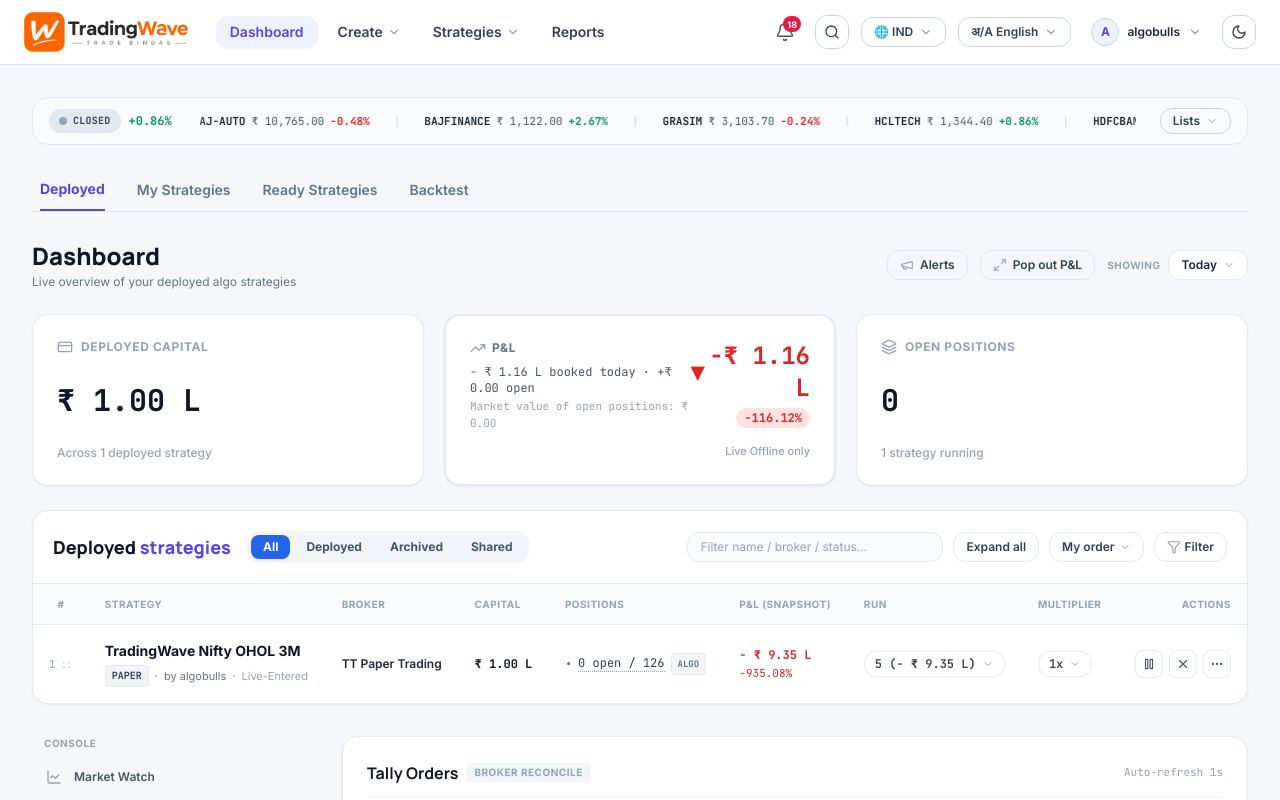
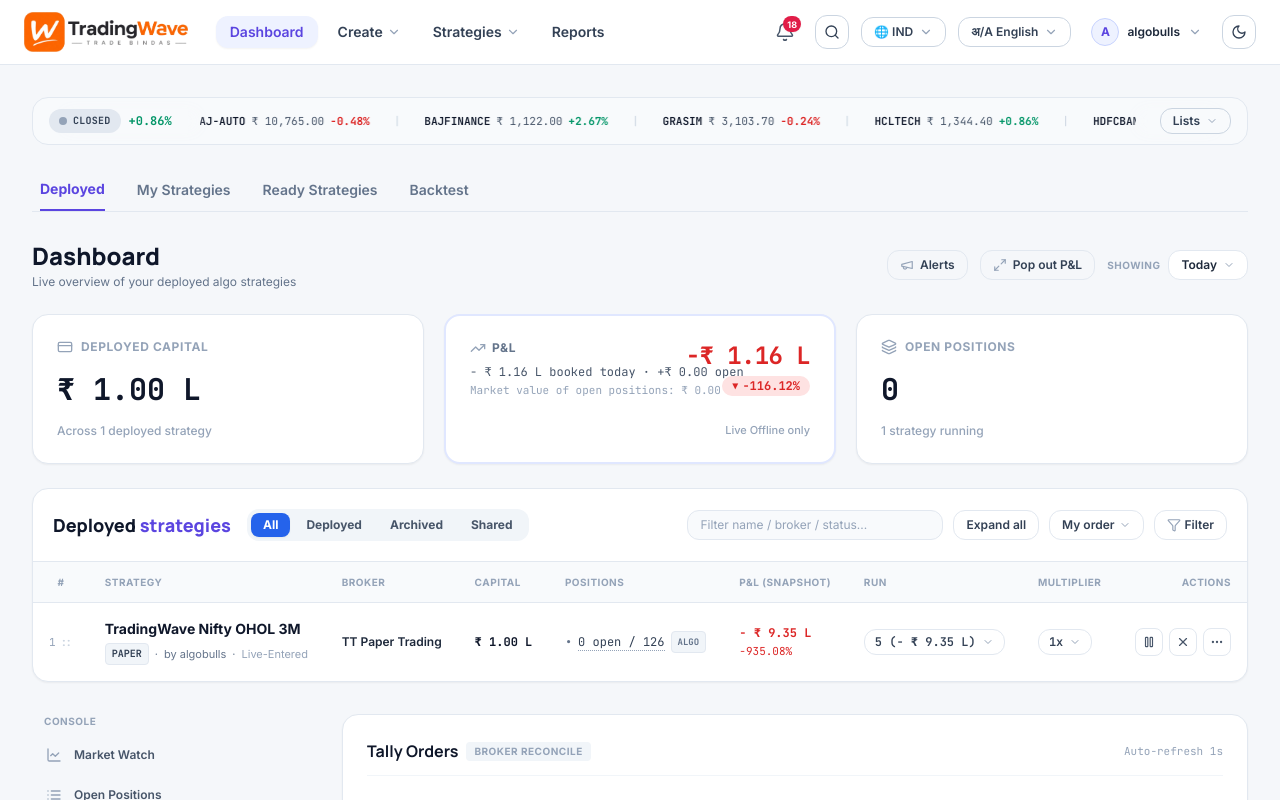
Before and after one commit to dayafoods777/tradingwave, a Next.js app in the folder apps/web/: page / in a window 1280 px wide. Shown: the top 800 px of the page. Built offline with nearby package versions, Linux system fonts and the light colour scheme.

Commit message:
fix: prevent P&L Lakhs unit 'L' from wrapping and align down arrow in percentage badge

```diff
--- a/apps/web/src/components/DashboardView.tsx
+++ b/apps/web/src/components/DashboardView.tsx
@@ -401,29 +401,31 @@ export default function DashboardView({
 
         {/* Card 2: P&L (With subtle rounded highlight border) */}
         <div className="p-6 rounded-2xl bg-white dark:bg-[#1F2937] border-2 border-indigo-100 dark:border-indigo-950/60 shadow-sm flex flex-col justify-between relative overflow-hidden">
-          <div className="flex items-start justify-between">
-            <div>
+          <div className="flex items-start justify-between gap-4">
+            <div className="min-w-0 flex-1">
               <div className="flex items-center gap-1.5 text-slate-500 dark:text-slate-400 text-xs font-bold uppercase tracking-wider mb-2">
                 <TrendingUp className="w-4 h-4 text-slate-400" />
                 <span>P&amp;L</span>
               </div>
-              <div className="text-xs text-slate-600 dark:text-slate-400 font-mono">
+              <div className="text-xs text-slate-600 dark:text-slate-400 font-mono whitespace-nowrap">
                 - ₹ 1.16 L booked today · +₹ 0.00 open
               </div>
-              <div className="text-[11px] text-slate-400 font-mono mt-0.5">
+              <div className="text-[11px] text-slate-400 font-mono mt-0.5 whitespace-nowrap">
                 Market value of open positions: ₹ 0.00
               </div>
             </div>
 
             {/* Red MTM Negative Value */}
-            <div className="text-right">
-              <div className="flex items-center justify-end gap-1 text-red-600 dark:text-red-400 font-black text-2xl font-mono">
-                <span>▼</span>
-                <span>-₹ 1.16 L</span>
+            <div className="text-right shrink-0">
+              <div className="text-red-600 dark:text-red-400 font-black text-2xl font-mono whitespace-nowrap tracking-tight">
+                -₹ 1.16 L
               </div>
-              <span className="inline-block mt-1 px-2 py-0.5 rounded-full bg-red-100 dark:bg-red-950/50 text-red-600 dark:text-red-400 text-xs font-bold font-mono">
-                -116.12%
-              </span>
+              <div className="mt-1 flex justify-end">
+                <span className="inline-flex items-center gap-1 px-2.5 py-0.5 rounded-full bg-red-100 dark:bg-red-950/50 text-red-600 dark:text-red-400 text-xs font-bold font-mono whitespace-nowrap">
+                  <span className="text-[10px] leading-none">▼</span>
+                  <span>-116.12%</span>
+                </span>
+              </div>
             </div>
           </div>
 
@@ -562,12 +564,12 @@ export default function DashboardView({
                   </td>
 
                   {/* Capital */}
-                  <td className="py-4 px-4 font-mono font-bold text-slate-900 dark:text-white">
+                  <td className="py-4 px-4 font-mono font-bold text-slate-900 dark:text-white whitespace-nowrap">
                     ₹ {(bot.capital / 100000).toFixed(2)} L
                   </td>
 
                   {/* Positions */}
-                  <td className="py-4 px-4 font-mono">
+                  <td className="py-4 px-4 font-mono whitespace-nowrap">
                     <div className="flex items-center gap-1.5">
                       <span className="text-slate-500 font-bold">•</span>
                       <span className="border-b border-dotted border-slate-400 cursor-pointer text-slate-700 dark:text-slate-300">
@@ -580,12 +582,12 @@ export default function DashboardView({
                   </td>
 
                   {/* P&L (Snapshot) */}
-                  <td className="py-4 px-4 font-mono">
+                  <td className="py-4 px-4 font-mono whitespace-nowrap">
                     <div className="space-y-0.5">
-                      <div className="font-bold text-red-600 dark:text-red-400">
+                      <div className="font-bold text-red-600 dark:text-red-400 whitespace-nowrap">
                         - ₹ {(Math.abs(bot.dailyPnl) / 100000).toFixed(2)} L
                       </div>
-                      <div className="text-[11px] text-red-600 dark:text-red-400">
+                      <div className="text-[11px] text-red-600 dark:text-red-400 whitespace-nowrap">
                         {bot.pnlPercent ? `${bot.pnlPercent.toFixed(2)}%` : '-935.08%'}
                       </div>
                     </div>
```
